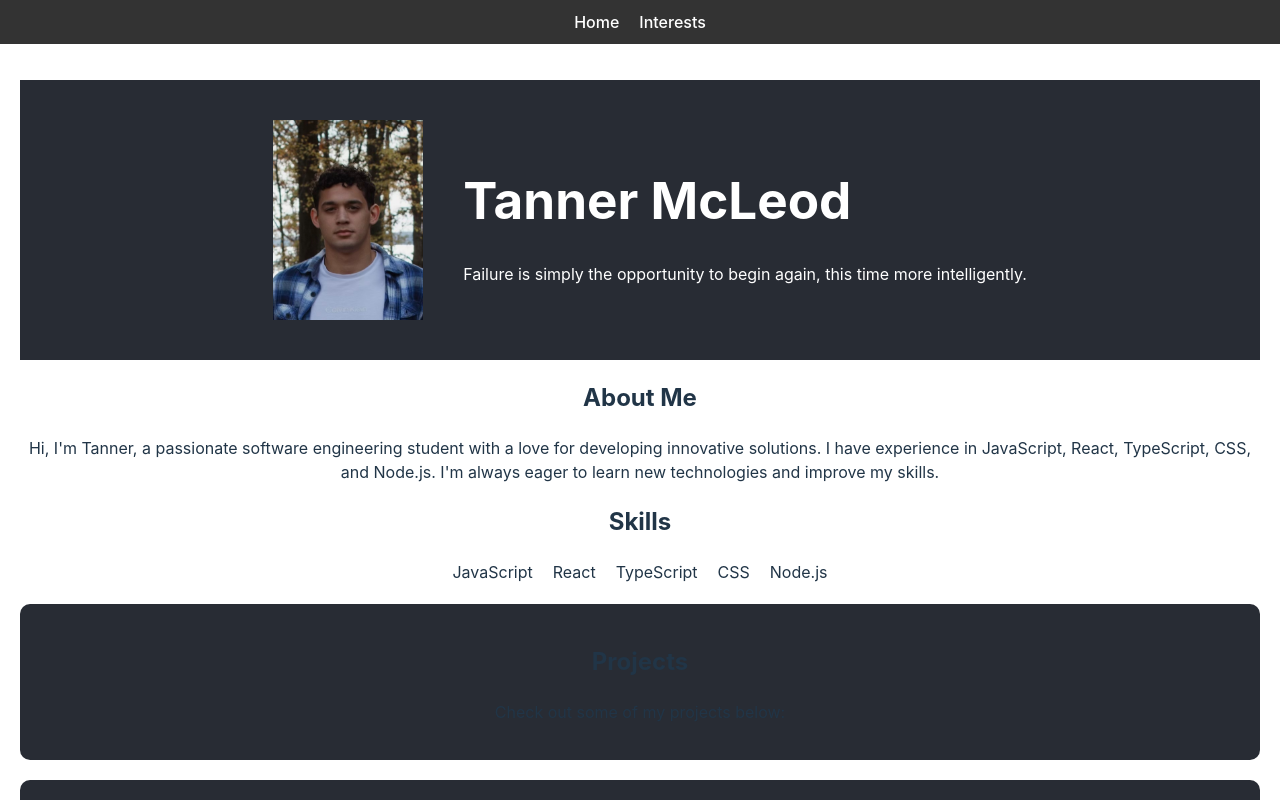
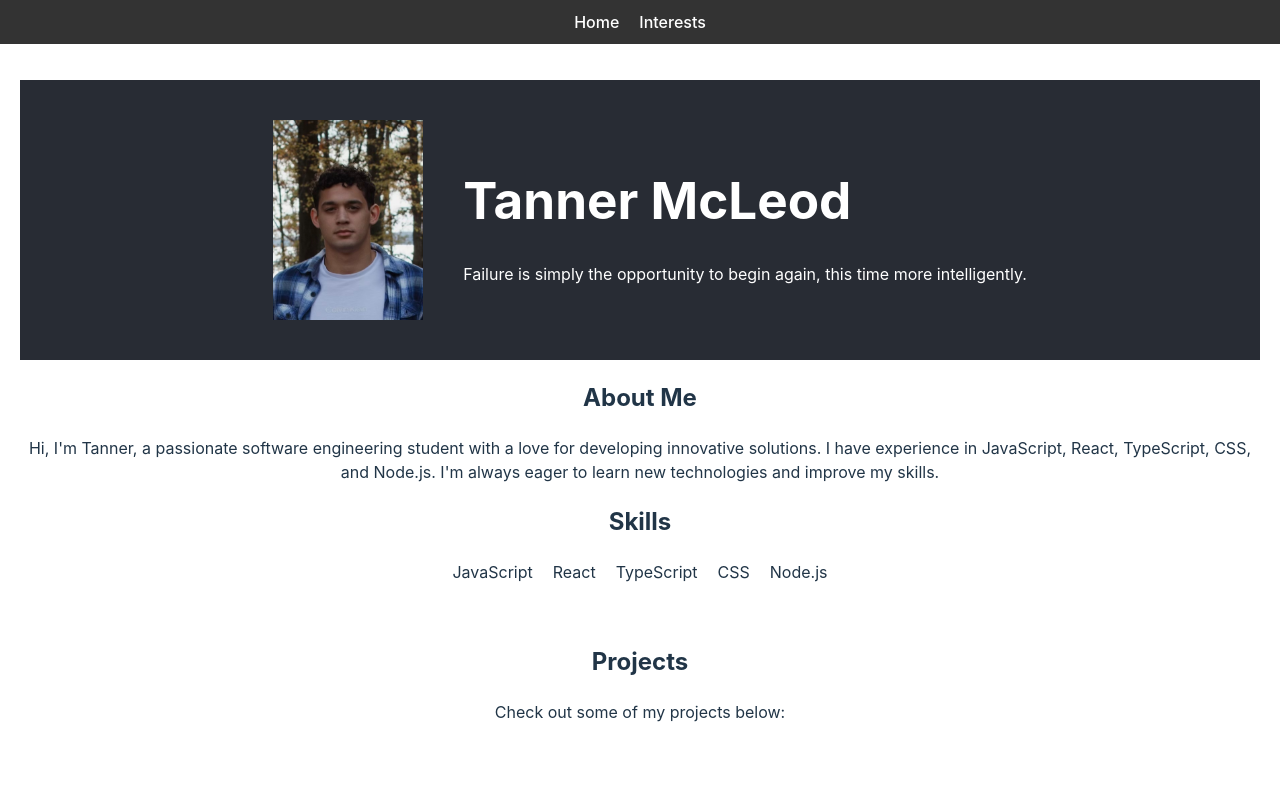
Before and after one commit to T-McLeod/Portfolio, a React (Vite) app in the folder portfolio-app/: page / in a window 1280 px wide. Shown: the top 800 px of the page. Built offline with nearby package versions, Linux system fonts and the light colour scheme.

Commit message:
Changed color of sections on home page to match navbar

```diff
--- a/portfolio-app/src/components/Home.css
+++ b/portfolio-app/src/components/Home.css
@@ -42,7 +42,7 @@
 }
 
 .projects, .contact {
-  background-color: #282c34;
+  background-color: white;
   padding: 20px;
   border-radius: 10px;
 }
```
